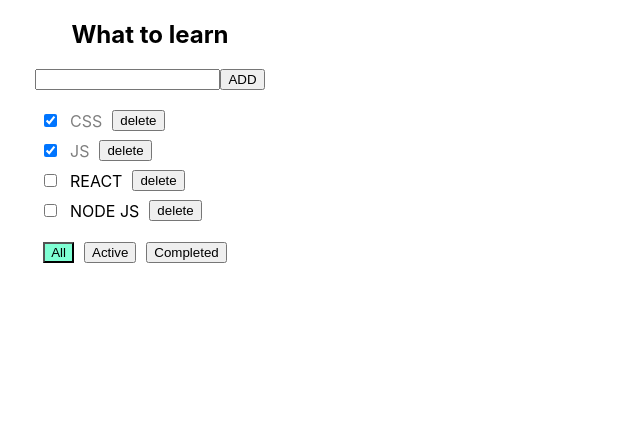
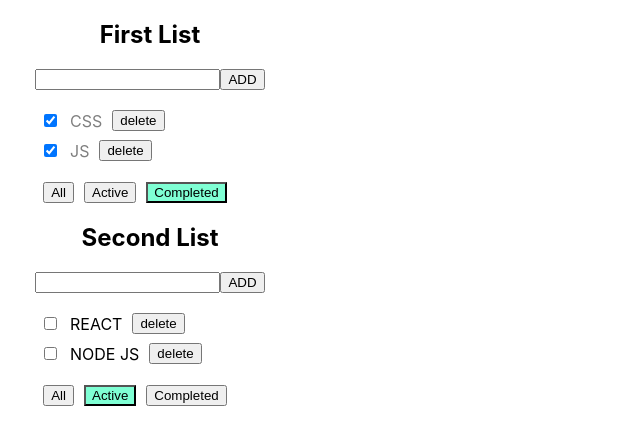
Before and after one commit to RuslanKralin/ToDo-TS, a React (Create React App) app: page / in a window 1280 px wide. Shown: the top 444 px of the page, without its empty margins (0-640 px from the left). Built offline with nearby package versions, Linux system fonts and the light colour scheme.

Commit message:
add own filter for different lists

```diff
--- a/src/App.tsx
+++ b/src/App.tsx
@@ -7,10 +7,26 @@ export type TaskType = {
   value: string;
   checked: boolean;
 };
-
+type TodoListType = {
+  id: string;
+  title: string;
+  filter: FilterValues;
+};
 export type FilterValues = "all" | "active" | "completed";
 
 function App() {
+  let [todoLists, setTodoLists] = useState<Array<TodoListType>>([
+    {
+      id: v1(),
+      title: "First List",
+      filter: "completed",
+    },
+    {
+      id: v1(),
+      title: "Second List",
+      filter: "active",
+    },
+  ]);
   const [tasks, setTasks] = useState([
     { id: v1(), value: "CSS", checked: true },
     { id: v1(), value: "JS", checked: true },
@@ -25,17 +41,14 @@ function App() {
     setTasks(filteredTasks);
   }
 
-  function changeFilter(value: FilterValues) {
-    setFilter(value);
+  function changeFilter(value: FilterValues, listId: string) {
+    let necessaryList = todoLists.find((tl) => tl.id === listId);
+    if (necessaryList) {
+      necessaryList.filter = value;
+    }
+    setTodoLists([...todoLists]);
   }
   let tasksForToDoList = tasks;
-  if (filter === "active") {
-    tasksForToDoList = tasks.filter((t) => t.checked === false);
-  }
-
-  if (filter === "completed") {
-    tasksForToDoList = tasks.filter((t) => t.checked === true);
-  }
 
   function addTask(title: string) {
     let newTask = {
@@ -57,15 +70,28 @@ function App() {
 
   return (
     <>
+      {todoLists.map((tl) => {
+        if (tl.filter === "active") {
+          tasksForToDoList = tasks.filter((t) => t.checked === false);
+        }
+
+        if (tl.filter === "completed") {
+          tasksForToDoList = tasks.filter((t) => t.checked === true);
+        }
+        return (
           <ToDoList
-        title="What to learn"
+            key={tl.id}
+            id={tl.id}
+            title={tl.title}
             tasks={tasksForToDoList}
             removeTask={removeTask}
             changeFilter={changeFilter}
-        filter={filter}
+            filter={tl.filter}
             addTask={addTask}
             changeStatus={changeStatus}
           />
+        );
+      })}
     </>
   );
 }
--- a/src/ToDoList.tsx
+++ b/src/ToDoList.tsx
@@ -3,10 +3,11 @@ import { FilterValues, TaskType } from "./App";
 import "./index.css";
 
 type PropsType = {
+  id: string;
   title: string;
   tasks: Array<TaskType>;
   removeTask: (id: string) => void;
-  changeFilter: (value: FilterValues) => void;
+  changeFilter: (value: FilterValues, listId: string) => void;
   filter: FilterValues;
   addTask: (title: string) => void;
   changeStatus: (id: string) => void;
@@ -25,7 +26,7 @@ function ToDoList(props: PropsType) {
       const trimedTitle = taskTitle.trim();
       setError("");
       props.addTask(trimedTitle);
-      props.changeFilter("active");
+      props.changeFilter("active", props.id);
       setTaskTitle("");
     } else if (taskTitle.trim().length === 0) {
       setError("пустое поле");
@@ -64,19 +65,19 @@ function ToDoList(props: PropsType) {
       </ul>
       <div className="btn-group">
         <button
-          onClick={() => props.changeFilter("all")}
+          onClick={() => props.changeFilter("all", props.id)}
           className={props.filter === "all" ? "btn-active" : ""}
         >
           All
         </button>
         <button
-          onClick={() => props.changeFilter("active")}
+          onClick={() => props.changeFilter("active", props.id)}
           className={props.filter === "active" ? "btn-active" : ""}
         >
           Active
         </button>
         <button
-          onClick={() => props.changeFilter("completed")}
+          onClick={() => props.changeFilter("completed", props.id)}
           className={props.filter === "completed" ? "btn-active" : ""}
         >
           Completed
```
Lines whose indentation alone changed are shown as unchanged.
